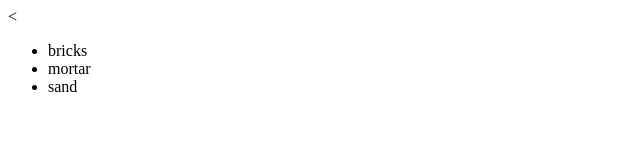
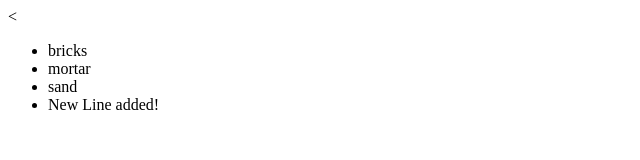
Before and after one commit to kkl260/newGitTest, a plain HTML site: page index.html in a window 1280 px wide. Shown: the whole page, without its empty margins (0-640 px from the left). Drawn offline with Linux system fonts and the light colour scheme.

Commit message:
new Branch

```diff
--- a/index.html
+++ b/index.html
@@ -8,6 +8,7 @@
 	<li>bricks</li>
 	<li>mortar</li>
 	<li>sand</li>
+	<li>New Line added!</li>
 </ul>
 
 </body>
```
